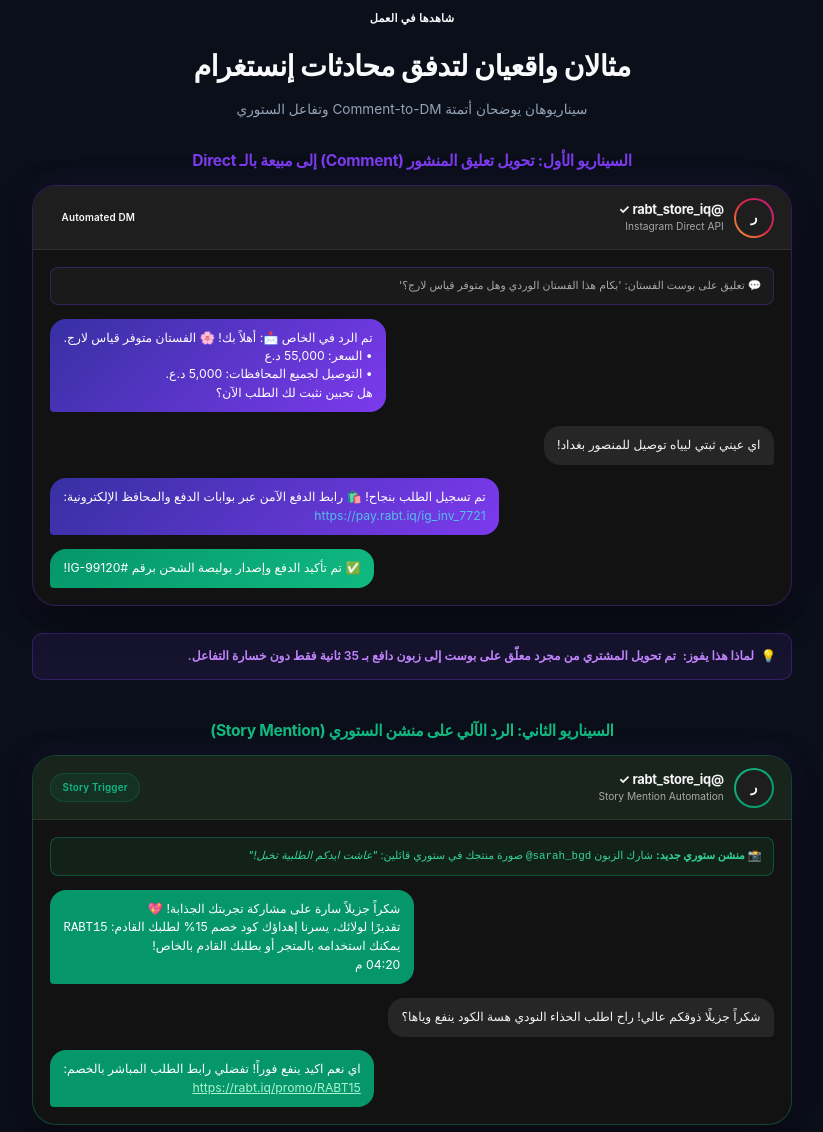
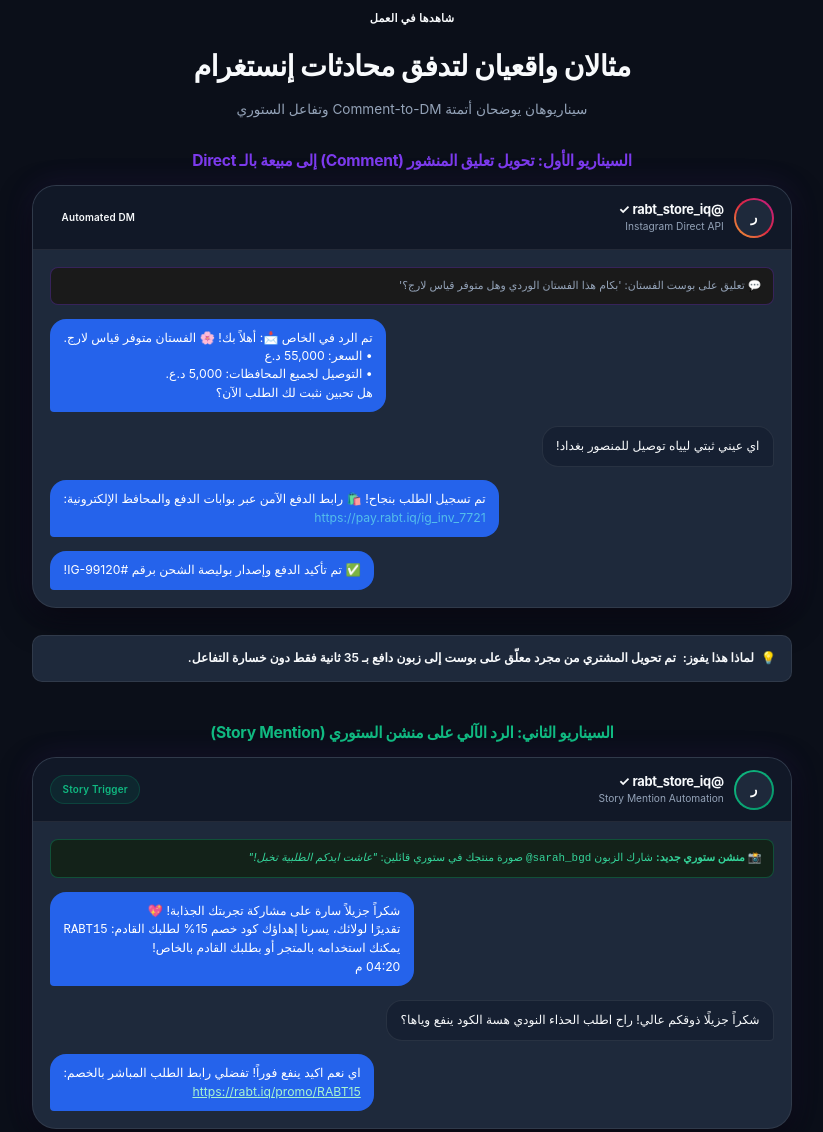
Before and after one commit to ahmedalialmsary/rabt-website, a website: page integrations/instagram.html in a window 1280 px wide. Shown: the part 1596-2728 px from the top of the page, without its empty margins (228-1051 px from the left). Drawn offline with Linux system fonts and the light colour scheme; a web font is replaced by a local one.

Commit message:
fix: updated theme contrast and chat frames for 100% light/dark compatibility across all 39 pages

```diff
--- a/integrations/instagram.html
+++ b/integrations/instagram.html
@@ -11,7 +11,7 @@
   <link href="https://fonts.googleapis.com/css2?family=Outfit:wght@400;500;600;700;800&family=Readex+Pro:wght@300;400;500;600;700&display=swap" rel="stylesheet">
   <style>
     .ig-chat-frame {
-      background: #121212;
+      background: var(--bg-card);
       border: 1px solid rgba(124, 58, 237, 0.3);
       border-radius: var(--radius-xl);
       overflow: hidden;
@@ -20,7 +20,7 @@
       margin: 0 auto 2rem;
     }
     .ig-chat-header {
-      background: #1e1e1e;
+      background: var(--bg-card);
       padding: 0.85rem 1.25rem;
       display: flex;
       align-items: center;
@@ -46,7 +46,7 @@
       width: 100%;
       height: 100%;
       border-radius: 50%;
-      background: #1e1e1e;
+      background: var(--bg-card);
       display: flex;
       align-items: center;
       justify-content: center;
@@ -55,7 +55,7 @@
     }
     .ig-user-info h4 {
       font-size: 0.95rem;
-      color: #f5f5f5;
+      color: var(--text-main);
       margin: 0;
       display: flex;
       align-items: center;
@@ -63,7 +63,7 @@
     }
     .ig-user-info p {
       font-size: 0.75rem;
-      color: #a8a8a8;
+      color: var(--text-muted);
       margin: 0;
     }
     .ig-chat-body {
@@ -82,7 +82,7 @@
     .ig-msg-in {
       align-self: flex-start;
       background: #262626;
-      color: #f5f5f5;
+      color: var(--text-main);
       border-bottom-right-radius: 4px;
     }
     .ig-msg-out {
@@ -396,7 +396,7 @@
           </div>
 
           <div class="ig-chat-body">
-            <div style="background:#1a1a1a; border: 1px solid rgba(124,58,237,0.3); border-radius: 8px; padding: 0.6rem 0.85rem; font-size: 0.8rem; color: #a8a8a8;" data-i18n="iig.s1_m1">
+            <div style="background:#1a1a1a; border: 1px solid rgba(124,58,237,0.3); border-radius: 8px; padding: 0.6rem 0.85rem; font-size: 0.8rem; color: var(--text-muted);" data-i18n="iig.s1_m1">
               💬 <strong>إشعار تعليق تلقائي:</strong> علّق العميل <code>@karrar_iq</code>: "القميص الأزرق موجود؟ شكد سعره مع التوصيل لحي الجامعة؟"
             </div>
 
--- a/styles.css
+++ b/styles.css
@@ -1895,3 +1895,49 @@
     background: var(--bg-surface) !important;
   }
 }
+
+/* ==========================================================================
+   Omnichannel Chat Frames & Integration Demo UI Theme Adaptation
+   ========================================================================== */
+.fb-chat-frame, .ig-chat-frame, .wa-chat-frame, .pos-frame {
+  background: var(--bg-card) !important;
+  border: 1.5px solid var(--border-color) !important;
+  color: var(--text-main) !important;
+}
+
+.fb-chat-header, .ig-chat-header, .wa-chat-header, .pos-header {
+  background: var(--bg-surface) !important;
+  border-bottom: 1px solid var(--border-color) !important;
+}
+
+.fb-user-info h4, .ig-user-info h4, .wa-user-info h4, .pos-user-info h4 {
+  color: var(--text-main) !important;
+}
+
+.fb-user-info p, .ig-user-info p, .wa-user-info p, .pos-user-info p {
+  color: var(--text-muted) !important;
+}
+
+.fb-msg-in, .ig-msg-in, .wa-msg-in {
+  background: var(--bg-subtle) !important;
+  color: var(--text-main) !important;
+  border: 1px solid var(--border-color) !important;
+}
+
+.fb-msg-out, .ig-msg-out, .wa-msg-out {
+  background: var(--color-primary) !important;
+  color: #ffffff !important;
+}
+
+html[data-theme="light"] .fb-msg-out,
+html[data-theme="light"] .ig-msg-out,
+html[data-theme="light"] .wa-msg-out {
+  background: var(--color-primary) !important;
+  color: #ffffff !important;
+}
+
+.why-wins-box {
+  background: var(--bg-card) !important;
+  border: 1px solid var(--border-color) !important;
+  color: var(--text-main) !important;
+}
```
Also changed, not shown: integrations/facebook.html (+6 -6 lines), integrations/whatsapp.html (+4 -4 lines), 1 other file.
